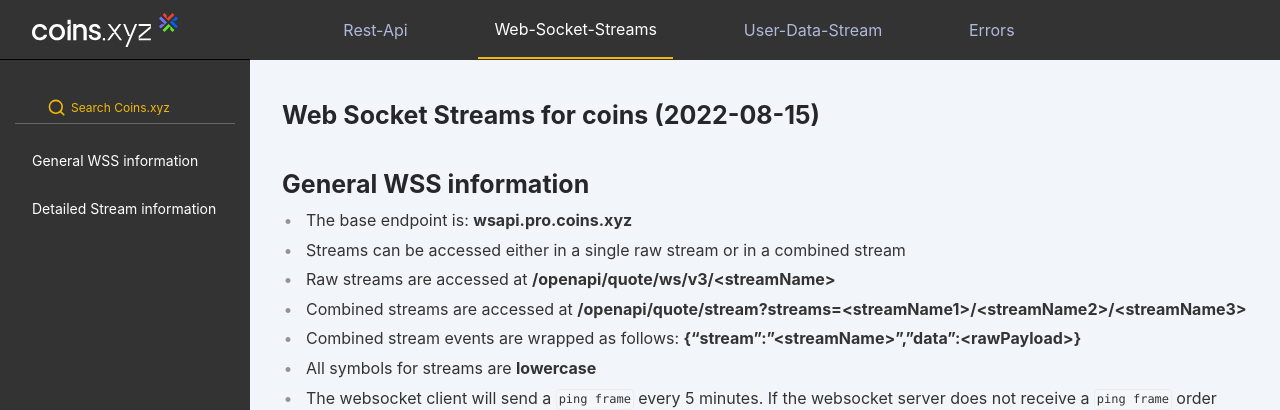
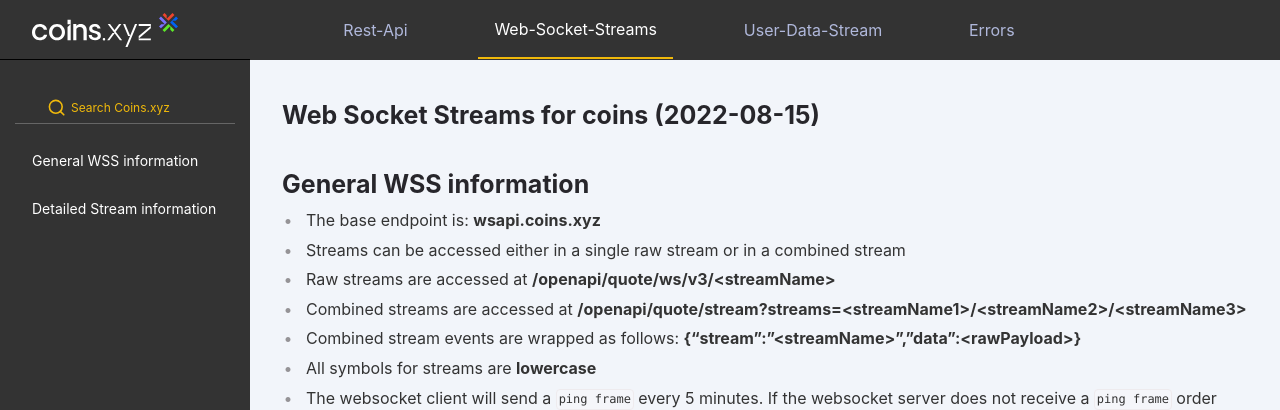
Before and after one commit to coins-docs/xyz, a Jekyll site: the page built from docs/web-socket-streams.md, in a window 1280 px wide and 900 px high. Shown: the top 410 px of the window. Built offline with Jekyll 4.4.1, drawn with Linux system fonts in a browser that asks for light colours.

Commit message:
Update web-socket-streams.md

```diff
--- a/docs/web-socket-streams.md
+++ b/docs/web-socket-streams.md
@@ -9,7 +9,7 @@ layout: default
 
 # Web Socket Streams for coins (2022-08-15)
 # General WSS information
-* The base endpoint is: **wsapi.pro.coins.xyz**
+* The base endpoint is: **wsapi.coins.xyz**
 * Streams can be accessed either in a single raw stream or in a combined stream
 * Raw streams are accessed at **/openapi/quote/ws/v3/\<streamName\>**
 * Combined streams are accessed at **/openapi/quote/stream?streams=\<streamName1\>/\<streamName2\>/\<streamName3\>**
```
